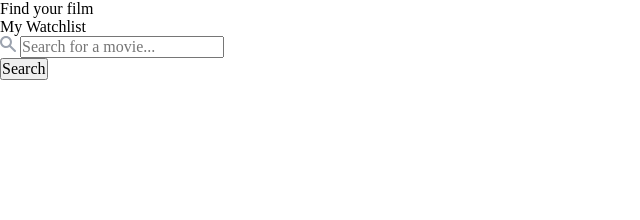
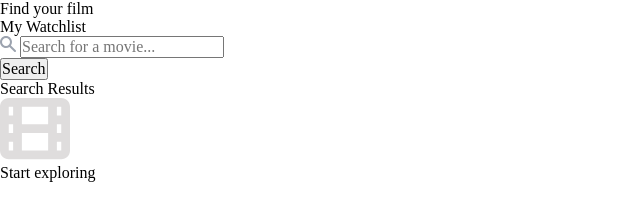
Before and after one commit to hello-rain/movie-watchlist, a plain HTML site: page index.html in a window 1280 px wide. Shown: the whole page, without its empty margins (0-640 px from the left). Drawn offline with Linux system fonts and the light colour scheme.

Commit message:
feat(main): add search results section with empty state

```diff
--- a/index.html
+++ b/index.html
@@ -36,12 +36,19 @@
               aria-label="Search for a movie"
             />
           </div>
-          <button type="submit">Search</button>
+          <button type="submit" class="btn">Search</button>
         </form>
       </div>
     </header>
     <main>
       <section>
+        <h2 class="sr-only">Search Results</h2>
+        <div class="film-results-container" aria-live="polite">
+          <div class="empty-result-state">
+            <img src="assets/icons/explore.svg" alt="" aria-hidden="true" />
+            <p>Start exploring</p>
+          </div>
+        </div>
       </section>
     </main>
     <footer></footer>
```
